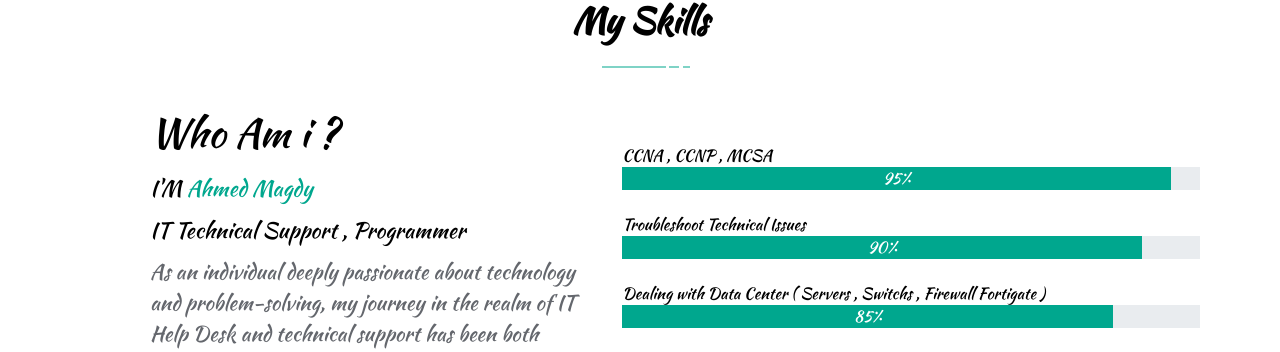
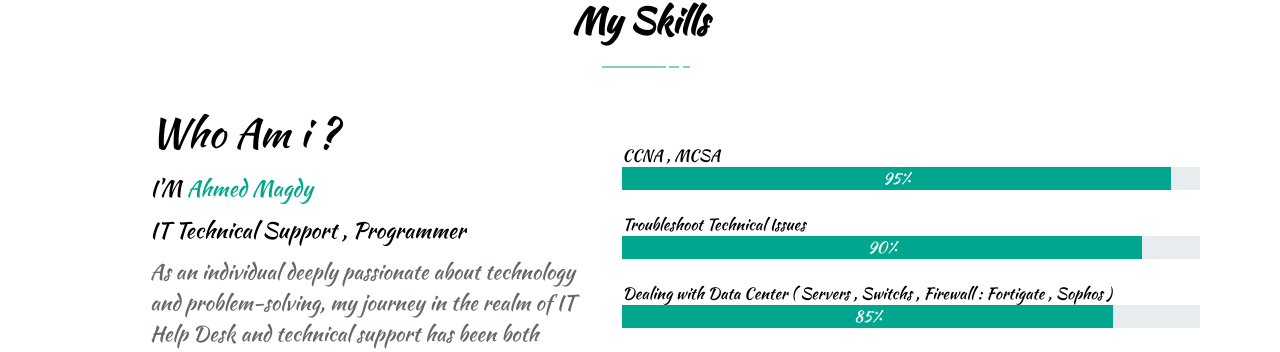
Before and after one commit to Ahmed1portfolio/1, a plain HTML site: page index.html in a window 1280 px wide. Shown: the part 862-1214 px from the top of the page. Drawn offline with Linux system fonts and the light colour scheme.

Commit message:
Update index.html

```diff
--- a/index.html
+++ b/index.html
@@ -69,7 +69,7 @@
         <!-- page-2-right -->
         <div class="page-2-right">
             <div class="progress">
-                <div style="font-weight: 500;">CCNA , CCNP , MCSA</div>
+                <div style="font-weight: 500;">CCNA , MCSA</div>
                 <div class="progress-1">
                     <div class="progress-bar1">95%</div>
                     <div class="progress-bar1-l"></div>
@@ -81,7 +81,7 @@
                     <div class="progress-bar2-l"></div>
                 </div>
                 <br>
-                <div style="font-weight: 500;">Dealing with Data Center ( Servers , Switchs , Firewall Fortigate )</div>
+                <div style="font-weight: 500;">Dealing with Data Center ( Servers , Switchs , Firewall : Fortigate , Sophos )</div>
                 <div class="progress-3">
                     <div class="progress-bar3">85%</div>
                     <div class="progress-bar3-l"></div>
```
